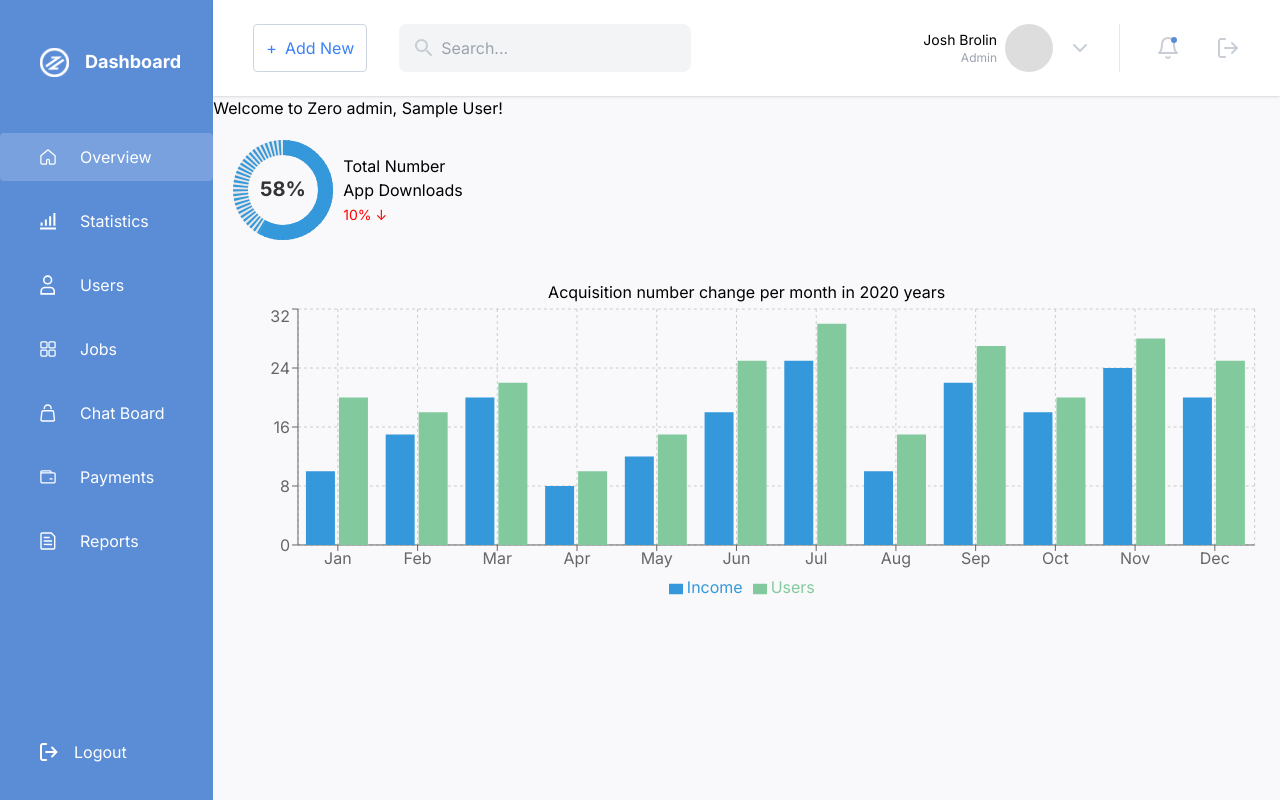
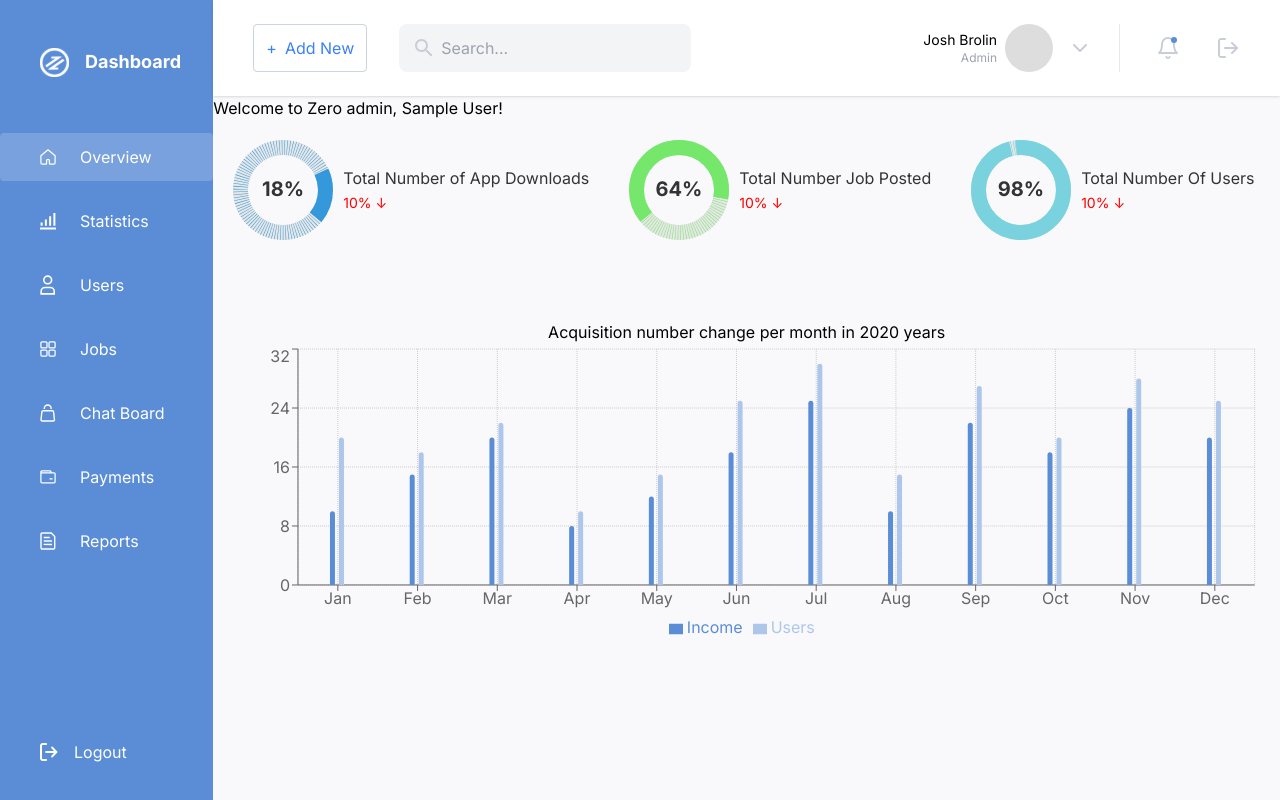
Before and after one commit to Jamal7/zero-backend-admin, a Next.js app: page /admin in a window 1280 px wide. Built offline with nearby package versions, Linux system fonts and the light colour scheme; no server answers; sample sign-in values are in the browser's storage.

Commit message:
overview page

```diff
--- /dev/null
+++ b/app/api/add-interest/route.js
@@ -0,0 +1,35 @@
+import { NextResponse } from 'next/server';
+import { connectDb } from '../../lib/mongo/conectDB'; // Adjust the path as necessary
+import User from '../../lib/mongo/schema/userSchema';
+
+export async function POST(request) {
+    await connectDb();
+
+    try {
+        const { userId, interestKeywords } = await request.json();
+
+        // Validate input
+        if (!userId || !Array.isArray(interestKeywords) || interestKeywords.length === 0) {
+            return NextResponse.json({ error: 'User ID and interest keywords are required.' }, { status: 400 });
+        }
+
+        // Find the user by ID
+        const user = await User.findById(userId);
+        if (!user) {
+            return NextResponse.json({ error: 'User not found.' }, { status: 404 });
+        }
+
+        // Add the interest keywords to the user's profile
+        user.interestKeywords.push(...interestKeywords);
+
+        // Save the updated user document
+        await user.save();
+
+        return NextResponse.json({ message: 'Interests added successfully.', user }, { status: 200 });
+    } catch (error) {
+        console.error('Error adding interests:', error);
+        return NextResponse.json({ error: 'Server error. Please try again later.' }, { status: 500 });
+    }
+}
+
+export const dynamic = 'force-dynamic';
--- a/app/components/adminCompnents/OverView/Overview.js
+++ b/app/components/adminCompnents/OverView/Overview.js
@@ -3,7 +3,8 @@
 
 import SideBar from "../sidebar/sideBar";
 import Topbar from "../topbar/topbar";
-import Charts from '../OverView/OverviewComponents/Charts.js';
+import Charts from "../OverView/OverviewComponents/Charts.js";
+import BarCharts from "./OverviewComponents/BarChart";
 
 export default function AdminClientPage({ session }) {
   return (
@@ -12,7 +13,36 @@ export default function AdminClientPage({ session }) {
       <div className="flex flex-col w-full">
         <Topbar />
         <h1>Welcome to Zero admin, {session?.user?.name}!</h1>
-        <Charts />
+        <div className="flex">
+        <Charts
+          labelText="Total Number of App Downloads"
+          percentage={18}
+          changeText="10% ↓"
+          changeColor="red"
+          color="#3498db"
+          textColor="#333"
+          filledRatio={0.18} // Custom filled ratio
+        />
+          <Charts
+          labelText="Total Number Job Posted"
+          percentage={64}
+          changeText="10% ↓"
+          changeColor="red"
+          color="#75E76B"
+          textColor="#333"
+          filledRatio={0.64} // Custom filled ratio
+        />
+          <Charts
+          labelText="Total Number Of Users"
+          percentage={98}
+          changeText="10% ↓"
+          changeColor="red"
+          color="#79D2DE"
+          textColor="#333"
+          filledRatio={0.98} // Custom filled ratio
+        />
+        </div>
+        <BarCharts />
       </div>
     </div>
   );
--- /dev/null
+++ b/app/components/adminCompnents/OverView/OverviewComponents/BarChart.js
@@ -0,0 +1,37 @@
+'use client'
+import React from 'react';
+import { BarChart, Bar, XAxis, YAxis, CartesianGrid, Tooltip, ResponsiveContainer, Legend } from 'recharts';
+
+const data = [
+  { name: 'Jan', Income: 10, Users: 20 },
+  { name: 'Feb', Income: 15, Users: 18 },
+  { name: 'Mar', Income: 20, Users: 22 },
+  { name: 'Apr', Income: 8, Users: 10 },
+  { name: 'May', Income: 12, Users: 15 },
+  { name: 'Jun', Income: 18, Users: 25 },
+  { name: 'Jul', Income: 25, Users: 30 },
+  { name: 'Aug', Income: 10, Users: 15 },
+  { name: 'Sep', Income: 22, Users: 27 },
+  { name: 'Oct', Income: 18, Users: 20 },
+  { name: 'Nov', Income: 24, Users: 28 },
+  { name: 'Dec', Income: 20, Users: 25 },
+];
+
+export default function BarCharts() {
+  return (
+    <div style={{ padding: '20px' }}>
+      <h3 style={{ textAlign: 'center' }}>Acquisition number change per month in 2020 years</h3>
+      <ResponsiveContainer width="100%" height={300}>
+        <BarChart data={data}>
+          <CartesianGrid strokeDasharray="1 1" />
+          <XAxis dataKey="name" />
+          <YAxis />
+          <Tooltip />
+          <Legend />
+          <Bar dataKey="Income" fill="#5B8DD7" radius={[10, 10, 0, 0]} barSize={5} />
+          <Bar dataKey="Users" fill="#ADC6EB" radius={[10, 10, 0, 0]} barSize={5} />
+        </BarChart>
+      </ResponsiveContainer>
+    </div>
+  );
+};
--- a/app/components/adminCompnents/OverView/OverviewComponents/Charts.js
+++ b/app/components/adminCompnents/OverView/OverviewComponents/Charts.js
@@ -1,28 +1,20 @@
 'use client'
 import React from 'react';
-import { BarChart, Bar, XAxis, YAxis, CartesianGrid, Tooltip, ResponsiveContainer, Legend } from 'recharts';
 
-const data = [
-  { name: 'Jan', Income: 10, Users: 20 },
-  { name: 'Feb', Income: 15, Users: 18 },
-  { name: 'Mar', Income: 20, Users: 22 },
-  { name: 'Apr', Income: 8, Users: 10 },
-  { name: 'May', Income: 12, Users: 15 },
-  { name: 'Jun', Income: 18, Users: 25 },
-  { name: 'Jul', Income: 25, Users: 30 },
-  { name: 'Aug', Income: 10, Users: 15 },
-  { name: 'Sep', Income: 22, Users: 27 },
-  { name: 'Oct', Income: 18, Users: 20 },
-  { name: 'Nov', Income: 24, Users: 28 },
-  { name: 'Dec', Income: 20, Users: 25 },
-];
-
-const CircularProgressBar = ({ percentage }) => {
+const CircularProgressBar = ({
+  percentage,
+  color,
+  textColor,
+  labelText,
+  changeText,
+  changeColor,
+  filledRatio,
+}) => {
+  const remainingRatio = 1 - filledRatio;
   const radius = 50;
   const strokeWidth = 15;
   const normalizedRadius = radius - strokeWidth / 2;
   const circumference = normalizedRadius * 2 * Math.PI;
-  const strokeDashoffset = circumference - (percentage / 100) * circumference;
 
   return (
     <svg
@@ -38,29 +30,29 @@ const CircularProgressBar = ({ percentage }) => {
         cy={radius}
       />
       <circle
-        stroke="#3498db"
+        stroke={color}
         fill="transparent"
         strokeWidth={strokeWidth}
-        strokeDasharray={`${circumference * 0.58}, ${circumference * 0.42}`} // 58% filled, 42% dashed
-        strokeDashoffset={0}
+        strokeDasharray={`${circumference * filledRatio}, ${circumference * remainingRatio}`}
+        strokeDashoffset={circumference * (1 - filledRatio)}
         r={normalizedRadius}
         cx={radius}
         cy={radius}
-        transform={`rotate(-90 ${radius} ${radius})`} // Starts from the top
+        transform={`rotate(-90 ${radius} ${radius})`}
         style={{
-          strokeLinecap: 'butt', // Slice effect at the end
+          strokeLinecap: 'butt',
           transition: 'stroke-dashoffset 0.5s ease',
         }}
       />
       <circle
-        stroke="#3498db"
+        stroke={color}
         fill="transparent"
         strokeWidth={strokeWidth}
-        strokeDasharray={`2 2`} // Dashed lines for the remaining 42%
+        strokeDasharray={`0.5 2`}
         r={normalizedRadius}
         cx={radius}
         cy={radius}
-        transform={`rotate(${360 * 0.58 - 90} ${radius} ${radius})`} // Starts after the filled part
+        transform={`rotate(${360 * filledRatio - 90} ${radius} ${radius})`}
         style={{
           strokeLinecap: 'butt',
           transition: 'stroke-dashoffset 0.5s ease',
@@ -71,7 +63,7 @@ const CircularProgressBar = ({ percentage }) => {
         y="50%"
         textAnchor="middle"
         dy=".3em"
-        fill="#333"
+        fill={textColor}
         fontSize="20px"
         fontWeight="bold"
       >
@@ -81,33 +73,35 @@ const CircularProgressBar = ({ percentage }) => {
   );
 };
 
-export default function Charts() {
+export default function Charts({
+  labelText,
+  percentage,
+  changeText,
+  changeColor,
+  color,
+  textColor,
+  filledRatio,
+}) {
   return (
     <div style={{ padding: '20px' }}>
-      {/* Circular Progress Bars */}
       <div style={{ display: 'flex', justifyContent: 'space-between', alignItems: 'center', marginBottom: '40px' }}>
         <div style={{ display: 'flex', alignItems: 'center' }}>
-          <CircularProgressBar percentage={58} />
+          <CircularProgressBar
+            percentage={percentage}
+            color={color}
+            textColor={textColor}
+            filledRatio={filledRatio}
+          />
           <div style={{ marginLeft: '10px', textAlign: 'left' }}>
-            <h4 style={{ margin: 0, fontSize: '16px', fontWeight: 'normal' }}>Total Number<br />App Downloads</h4>
-            <span style={{ color: 'red', fontSize: '14px' }}>10% ↓</span>
+            <h4 style={{ margin: 0, fontSize: '16px', fontWeight: 'normal', color: textColor }}>
+              {labelText}
+            </h4>
+            <span style={{ color: changeColor, fontSize: '14px' }}>
+              {changeText}
+            </span>
           </div>
         </div>
       </div>
-
-      {/* Bar Chart */}
-      <h3 style={{ textAlign: 'center' }}>Acquisition number change per month in 2020 years</h3>
-      <ResponsiveContainer width="100%" height={300}>
-        <BarChart data={data}>
-          <CartesianGrid strokeDasharray="3 3" />
-          <XAxis dataKey="name" />
-          <YAxis />
-          <Tooltip />
-          <Legend />
-          <Bar dataKey="Income" fill="#3498db" />
-          <Bar dataKey="Users" fill="#82ca9d" />
-        </BarChart>
-      </ResponsiveContainer>
     </div>
   );
 };
--- a/app/lib/mongo/schema/userSchema.js
+++ b/app/lib/mongo/schema/userSchema.js
@@ -47,7 +47,10 @@ const userSchema = new Schema({
   },
   resetCodeExpiry: {
     type: Date,
-  }
+  },
+  interestKeywords: [{
+    type: String,
+  }]
 });
 
 // Create a Model
```
